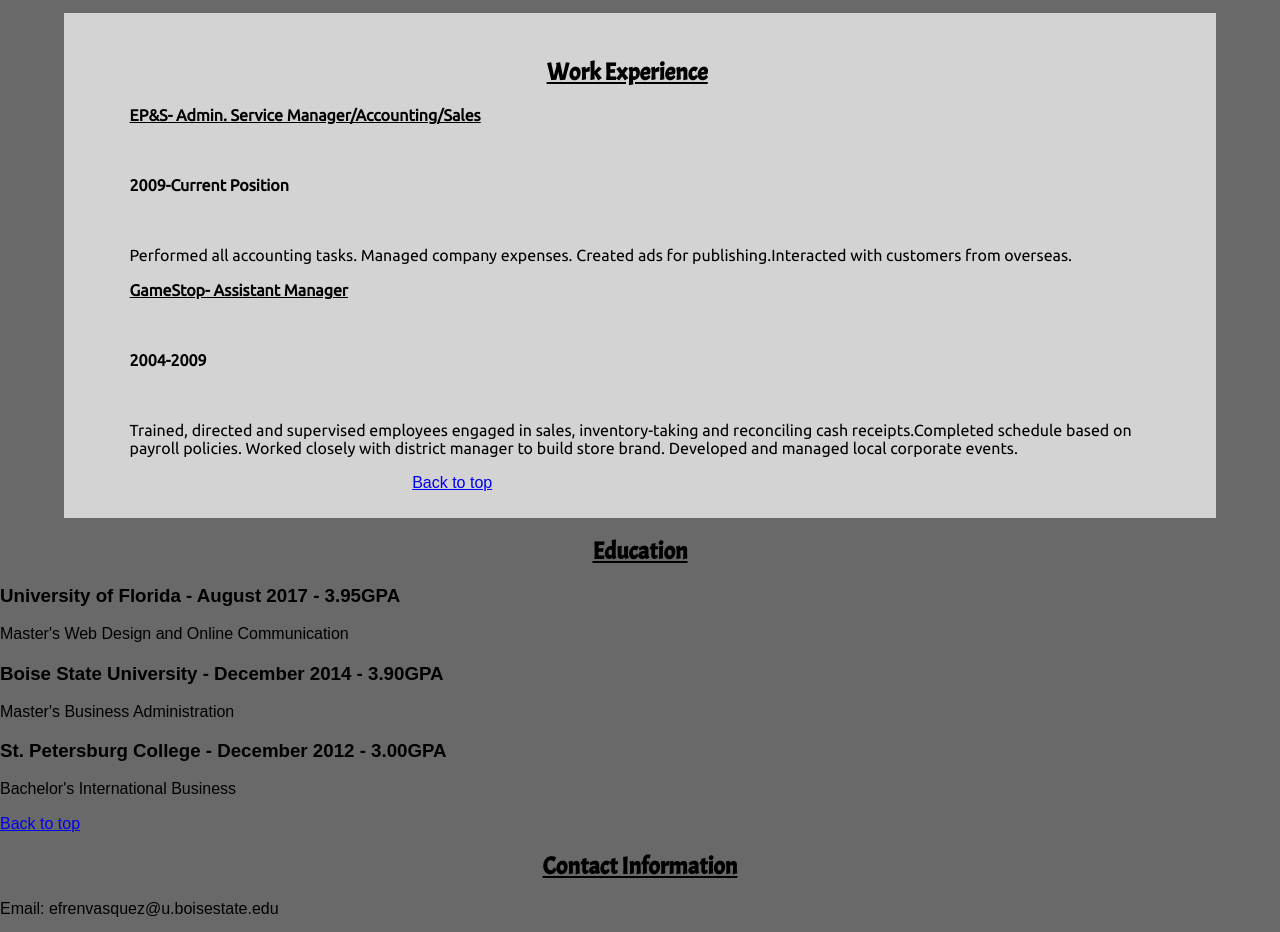
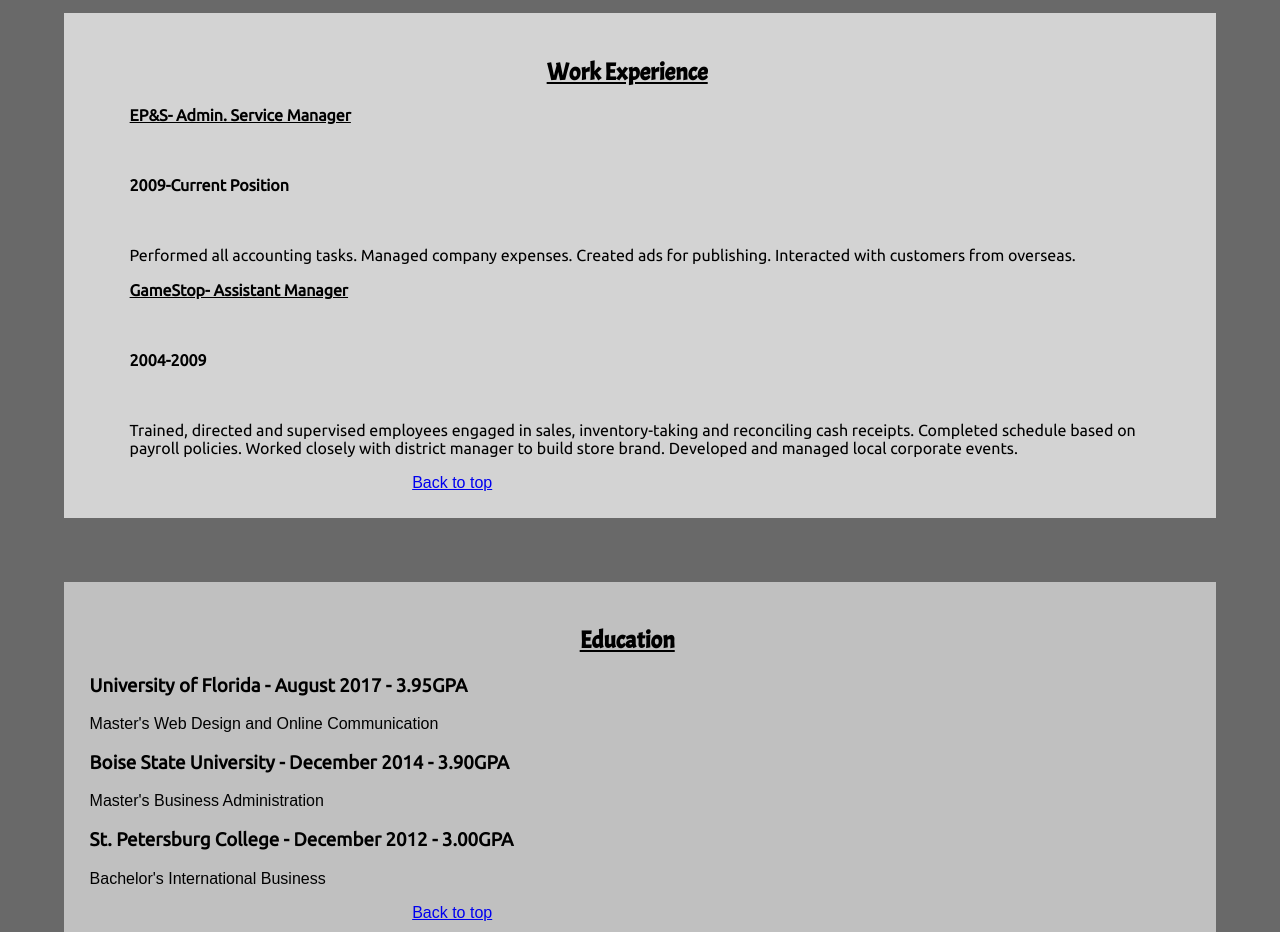
Before and after one commit to vp811/project_resume_vasquez_efren, a plain HTML site: page index.html in a window 1280 px wide. Shown: the part 714-1646 px from the top of the page. Drawn offline with Linux system fonts and the light colour scheme.

Commit message:
add style to education

```diff
--- a/css/main.css
+++ b/css/main.css
@@ -79,3 +79,32 @@ nav ul a li:hover {
 #experience a {
     margin-left: 30%;
 }
+
+/* --------------------Education-------------------------- */
+#education {
+    background-color: #c0c0c0;
+    width: 90%;
+    margin-left: auto;
+    margin-right: auto;
+    padding: 2% 4% 2% 2%;
+    margin-top: 5%;
+}
+
+#education h3 {
+    font-family: 'Ubuntu', sans-serif;
+}
+
+#education ul li:first-child {
+    padding-bottom: 5%;
+    font-weight: bold;
+    text-decoration: underline;
+}
+
+#education ul li:nth-child(2) {
+    padding-bottom: 5%;
+    font-weight: bold;
+}
+
+#education a {
+    margin-left: 30%;
+}
--- a/index.html
+++ b/index.html
@@ -28,15 +28,15 @@
         <section id="experience">
             <h2>Work Experience</h2>
             <ul>
-                <li>EP&S- Admin. Service Manager/Accounting/Sales</li>
+                <li>EP&S- Admin. Service Manager</li>
                 <li>2009-Current Position</li>
-                <li>Performed all accounting tasks. Managed company expenses. Created ads for publishing.Interacted with customers from overseas.</li>
+                <li>Performed all accounting tasks. Managed company expenses. Created ads for publishing. Interacted with customers from overseas.</li>
             </ul>
 
             <ul>
                 <li>GameStop- Assistant Manager</li>
                 <li>2004-2009</li>
-                <li>Trained, directed and supervised employees engaged in sales, inventory-taking and reconciling cash receipts.Completed schedule based on payroll policies. Worked closely with district manager to build store brand. Developed and managed local corporate events.</li>
+                <li>Trained, directed and supervised employees engaged in sales, inventory-taking and reconciling cash receipts. Completed schedule based on payroll policies. Worked closely with district manager to build store brand. Developed and managed local corporate events.</li>
             </ul>
             <a href="#header">Back to top</a>
         </section>
```
